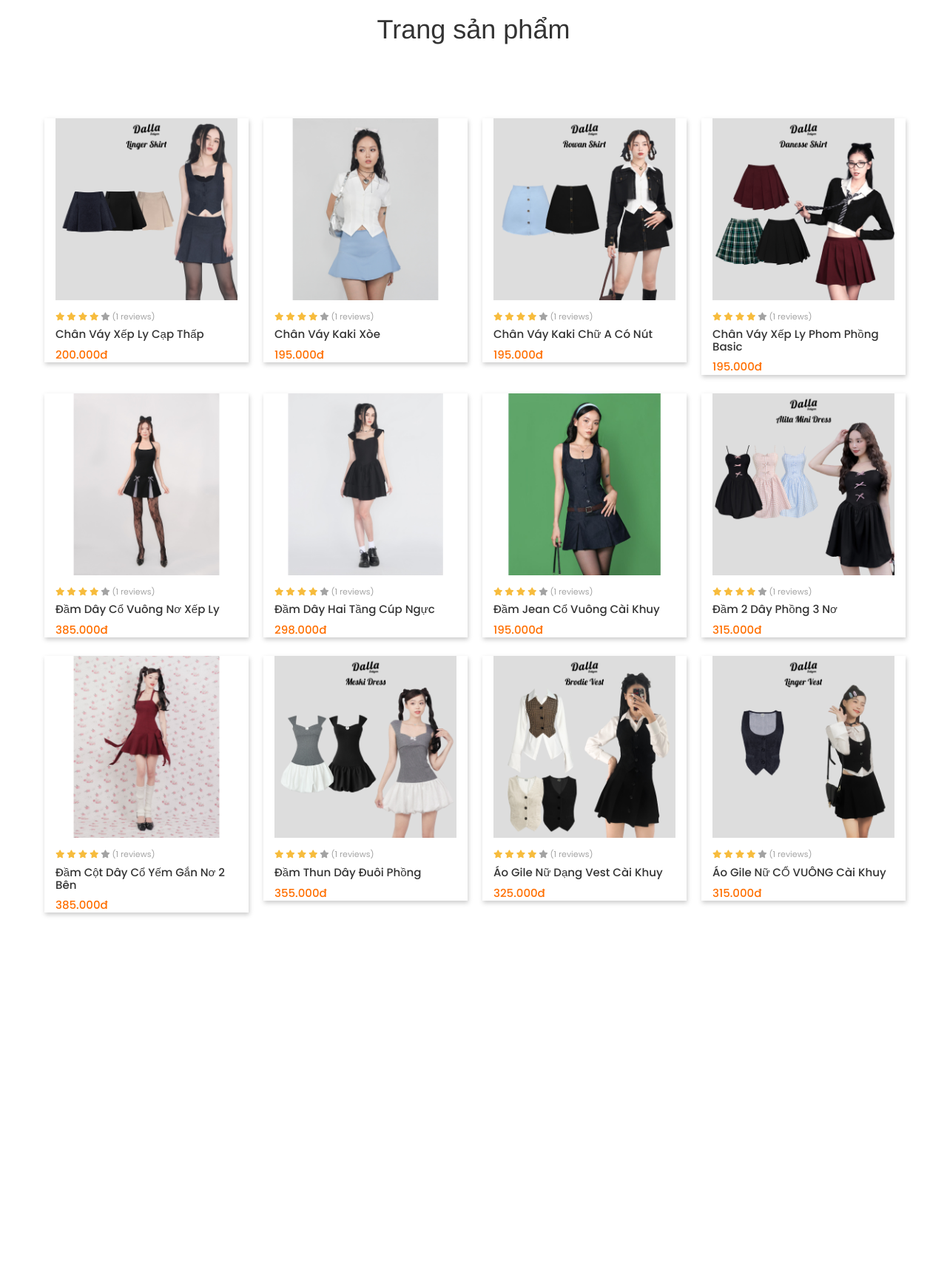
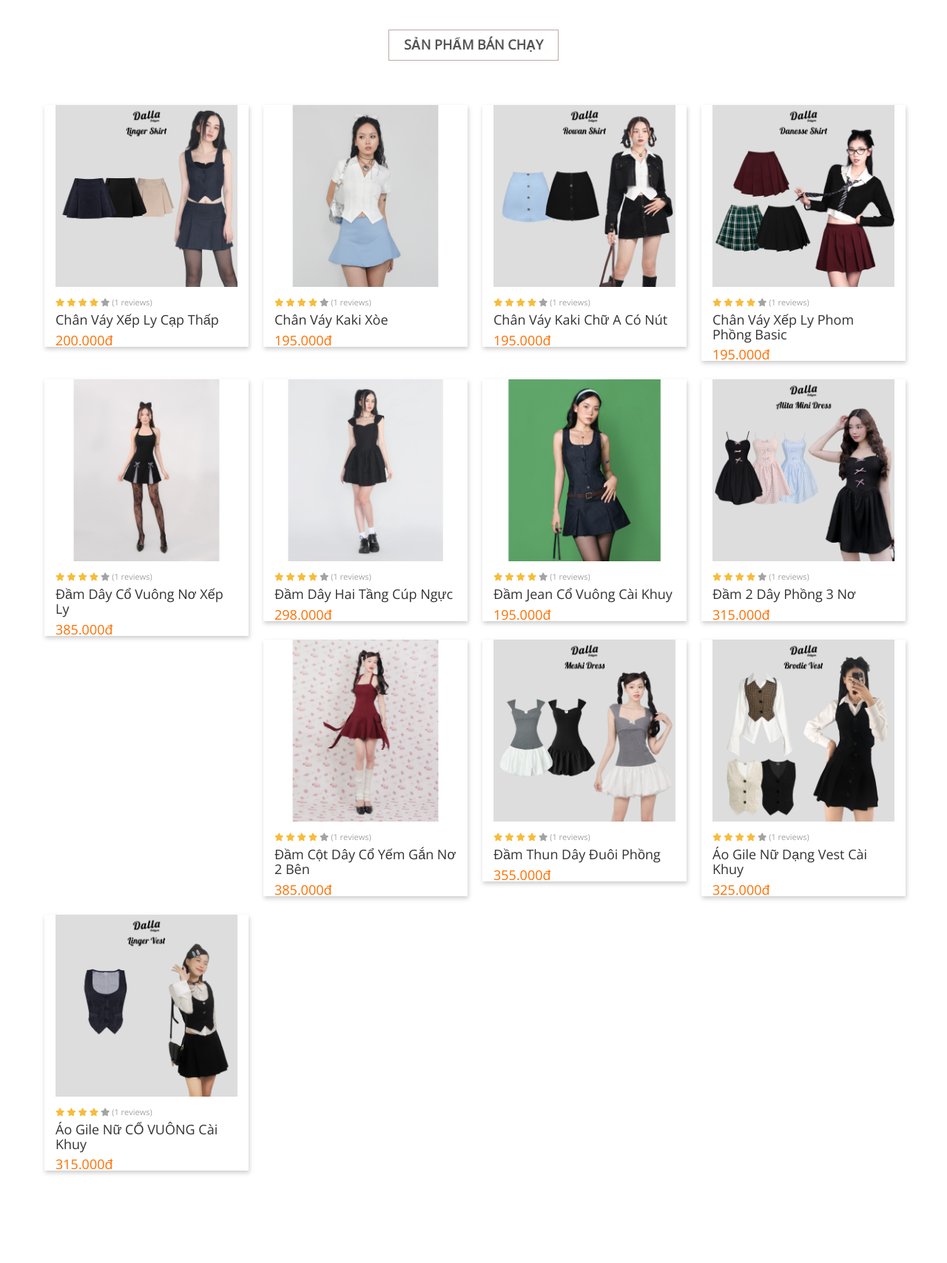
Before and after one commit to HoangHaiYen03/PHP, a PHP site: page / in a window 1280 px wide. Shown: the whole page at 74% size. Before the commit the page ends 1239 px from the top, so only its background shows below. Run offline with PHP 8.4, Linux system fonts and the light colour scheme; data comes from the database, SQL or seed files in the repository.

Commit message:
css lai index

```diff
--- a/css/styles.css
+++ b/css/styles.css
@@ -1,5 +1,23 @@
-@import url('https://fonts.googleapis.com/css2?family=Poppins:wght@100;200;300;400;500;700&display=swap');
-.product-grid{ font-family: 'Poppins', sans-serif; }
+@import url('https://fonts.googleapis.com/css2?family=Open+Sans:ital,wdth@0,87.5;1,87.5&display=swap');
+body{
+    font-family: 'Open Sans',sans-serif;
+    font-size: 14px;
+    color: #111;
+    line-height:1 ;
+}
+.headline{
+    text-align: center;
+    margin: 20px 0px;
+}
+h2{
+    font-size:18px;
+    color: #555;
+    padding: 10px 20px;
+    text-transform: uppercase;
+    border:1px solid #bca8a8;
+    display:inline-block;/*cho khung vừa với chữ*/
+    font-weight: 600;
+}
 .product-grid .product-image{
     overflow: hidden;
     position: relative;
@@ -122,16 +140,22 @@
     font-weight: 500;
     text-transform: capitalize;
     margin: 0 0 8px;
+
 }
 .product-grid .title a{
     color: #333;
     transition: all 0.3s ease 0s;
+    text-decoration: none;
+    font-size:large;
 }
 .product-grid .title a:hover{ color: #ff6f00; }
 .product-grid .price{
     color: #ff6f00;
     font-size: 15px;
     font-weight: 500;
+    font-size: large;
+
+
 }
 .product-grid .price span{
     color: #999;
@@ -141,6 +165,7 @@
     margin-right: 5px;
 }
 .container{
+
     margin: 100px auto;
     width: 1400px;
 }
@@ -149,7 +174,9 @@
     margin-left: 20px;
     margin-bottom: 25px;
 }
-
+.row{
+    margin-top:-50px;
+}
 .row .col-md-3{
     box-shadow: 1px 3px 6px #ccc;
 }
--- a/index.php
+++ b/index.php
@@ -11,7 +11,7 @@
 </head>
 <body>
 
-    <h1>Trang sản phẩm</h1>
+<div class = "headline"><h2>Sản phẩm bán chạy </h2></div>
     <div class="container">
         <div class="row">
             <?php
@@ -31,7 +31,7 @@
                             <ul class="product-links">
                                 <li><a href="#"><i class="fa fa-heart"></i></a></li>
                                 <li><a href="#"><i class="fa fa-random"></i></a></li>
-                                <li><a href="#"><i class="fa fa-shopping-cart"></i></a></li>
+                                <li><a href="pages/chitietsp/themspvaogio.php"><i class="fa fa-shopping-cart"></i></a></li>
                             </ul>
                             <a href="#" class="product-view"><i class="fa fa-search"></i></a>
                         </div>
```
